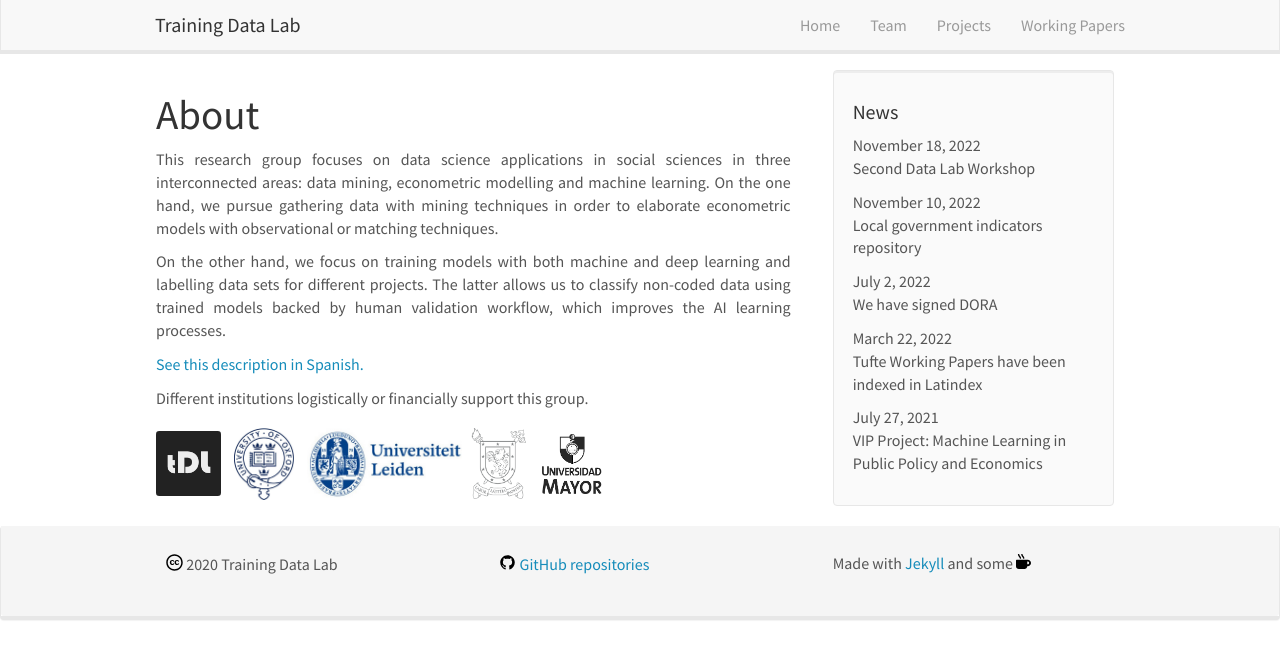
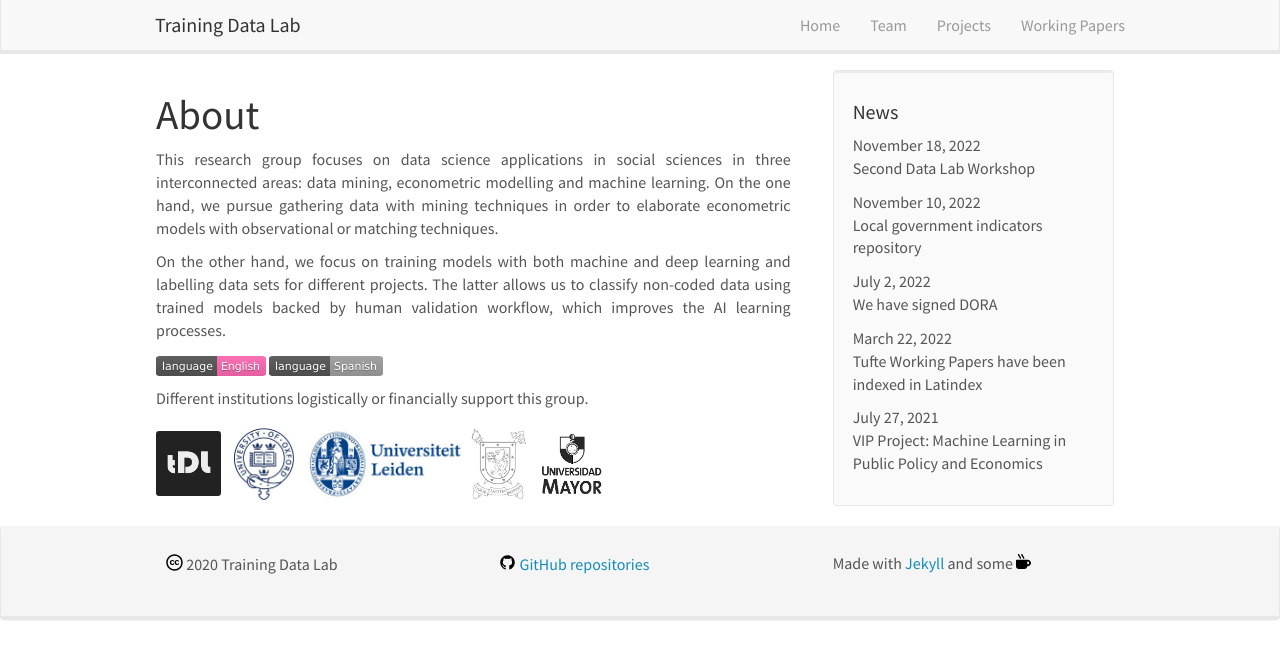
Before and after one commit to training-datalab/old-training-datalab.com, a Jekyll site: the page built from _pages/home.md, in a window 1280 px wide. Shown: the top 659 px of the page. Built offline with Jekyll 4.4.1, drawn with Linux system fonts in a browser that asks for light colours; nearby versions of some CDN libraries.

Commit message:
Update home.md

```diff
--- a/_pages/home.md
+++ b/_pages/home.md
@@ -10,7 +10,7 @@
 
 <p align="justify">On the other hand, we focus on training models with both machine and deep learning and labelling data sets for different projects. The latter allows us to classify non-coded data using trained models backed by human validation workflow, which improves the AI learning processes.</p>
 
-<a href="https://training-datalab.com/about-spanish">See this description in Spanish.</a>
+[![English]({{ site.url }}{{ site.baseurl }}/badges/lang/english.svg)](https://training-datalab.com) [![Spanish]({{ site.url }}{{ site.baseurl }}/badges/lang/spanish_inactive.svg)](https://training-datalab.com/about-spanish)
 
 <!-- **We are  looking for coders to join the Chilean Congress Bills project** [(more info)]({{ site.url }}{{ site.baseurl }}/projects/chilean-congress-bills.html)-->
 
```
